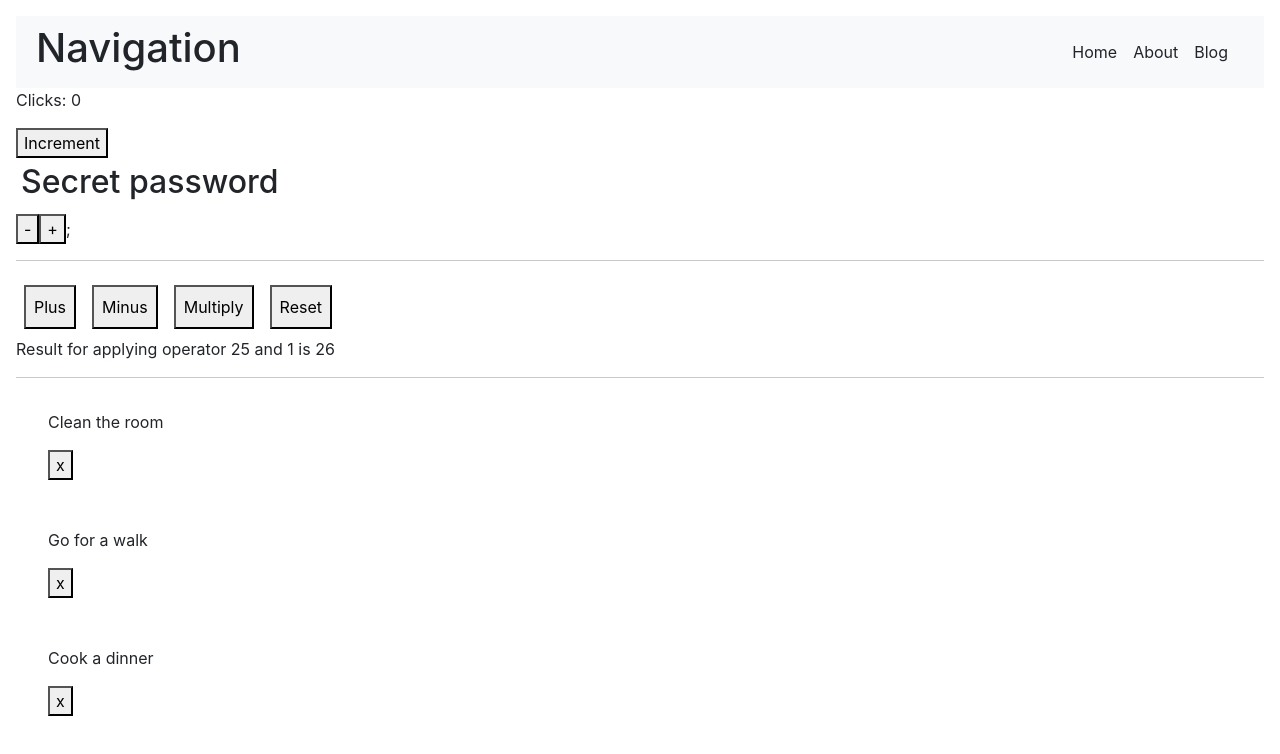
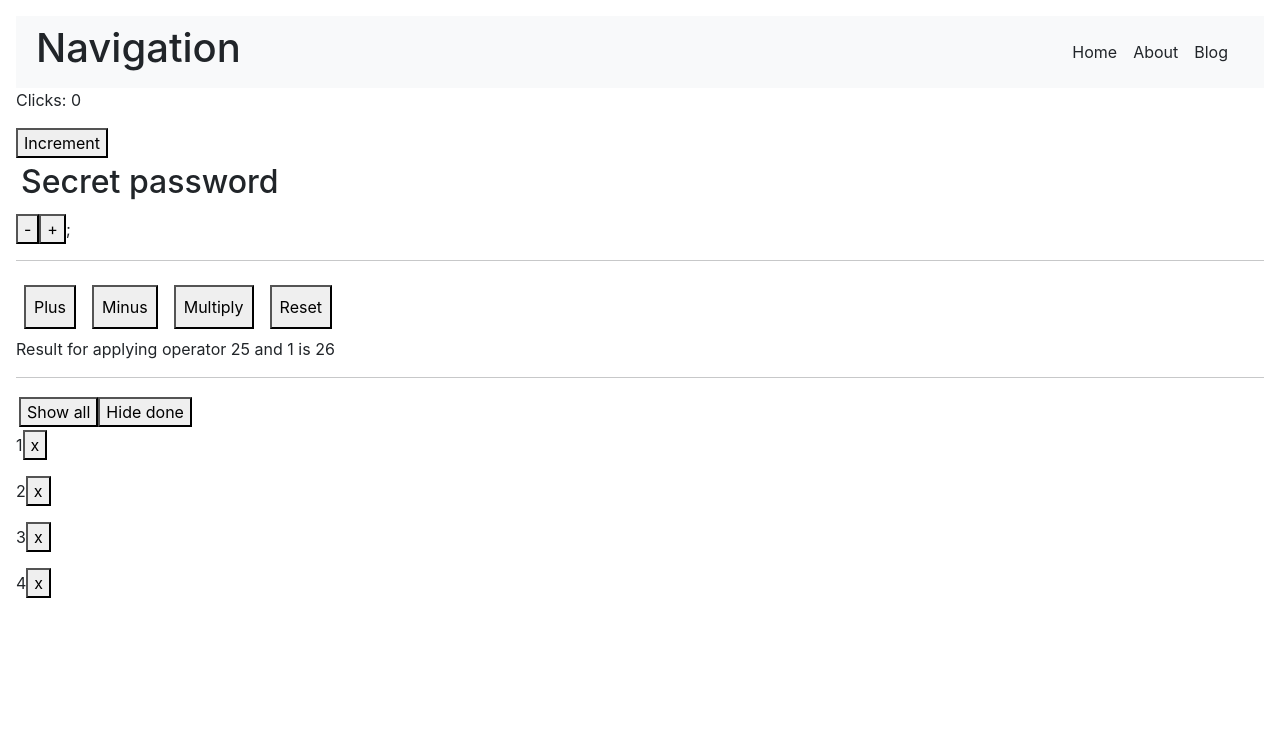
Before and after one commit to RudovichNazar23/ReactLearning, a React (Create React App) app in the folder functional-components/: page / in a window 1280 px wide. Shown: the top 754 px of the page. Built offline with nearby package versions, Linux system fonts and the light colour scheme.

Commit message:
modified my to do application and used multiple states

```diff
--- a/functional-components/src/App.js
+++ b/functional-components/src/App.js
@@ -5,10 +5,15 @@ import MenuItem from './components/MenuItem';
 import Counter from './components/ClickCounter';
 import Accrodion from './components/Accordion';
 import Calculator from './components/Calculator';
-import ToDoList from './components/ToDoList';
+import ToDoApplication from './components/ToDoList';
 
 function App() {
-  const taskList = ["Clean the room", "Go for a walk", "Cook a dinner"]
+  const taskList = [
+    {task: "1", done: false, index: 0},
+    {task: "2", done: false, index: 1},
+    {task: "3", done: false, index: 2},
+    {task: "4", done: false, index: 3},
+  ]
 
   return (
       <div className="m-3">
@@ -29,7 +34,7 @@ function App() {
           </Fragment>
           <hr />
           <Fragment>
-              <ToDoList initialList={taskList} />
+            <ToDoApplication initialList={taskList}/>
           </Fragment>
       </div>
   );
--- a/functional-components/src/components/ToDoList.js
+++ b/functional-components/src/components/ToDoList.js
@@ -1,37 +1,50 @@
 import { Fragment, useState } from "react";
 
-function ToDoList({initialList}) {
-    const [todos, setToDos] = useState(initialList);
+function markAsDone(list, index){
+    return list.map(
+        (item, i) => i === index ? {...item, done: true} : item
+    );
+}
+
+function ToDoApplication ({initialList}) {
+    const [todos, setTodos] = useState(initialList);
+    const [hideDone, setHideDone] = useState(false);
+    const filteredTasks = hideDone ? todos.filter(({done}) => !done) : todos;
 
     return (
         <main>
+            <div style={{"display": "flex", "padding": "3px"}}>
+                <button onClick={() => setHideDone(false)}>
+                    Show all
+                </button>
+                <button onClick={() => setHideDone(true)}>
+                    Hide done
+                </button>
+            </div>
             {
-                todos.map(
-                    (task, index) => {
+                filteredTasks.map(
+                    (todo, index) => {
                         return (
-                            <div className="p-3 m-3" key={index}>
-                                <p>
-                                    {task}
-                                </p>
-                                <button onClick={() => {
-                                    setToDos(
-                                        (value) => {
-                                            return [
-                                                ...value.slice(0, index),
-                                                ...value.slice(index + 1)
-                                            ];
-                                        }
-                                    );
-                                }}>
-                                    x
-                                </button>
-                            </div>
+                            <p key={todo.task}>
+                                {
+                                    todo.done ? (
+                                        <strike>{todo.task}</strike>
+                                    ) : (
+                                        <>
+                                            {todo.task}
+                                            <button onClick={() => setTodos((value) => markAsDone(value, index))}>
+                                                x
+                                            </button>
+                                        </>
+                                    )
+                                }
+                            </p>
                         )
                     }
                 )
             }
         </main>
-    );
+    )
 }
 
-export default ToDoList;
+export default ToDoApplication;
```
